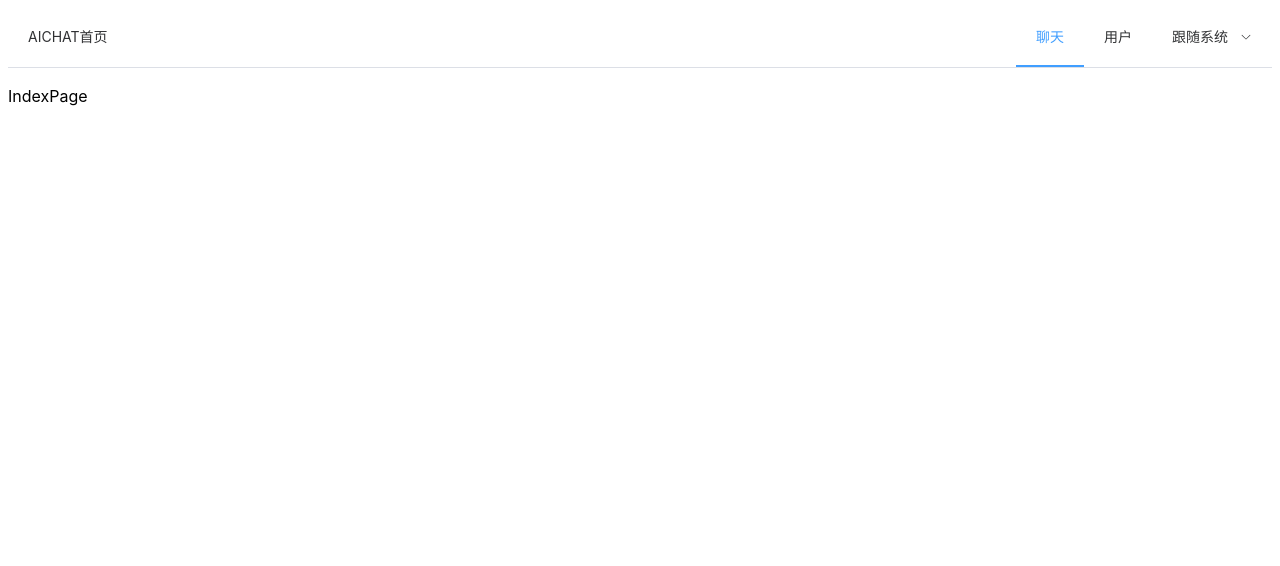
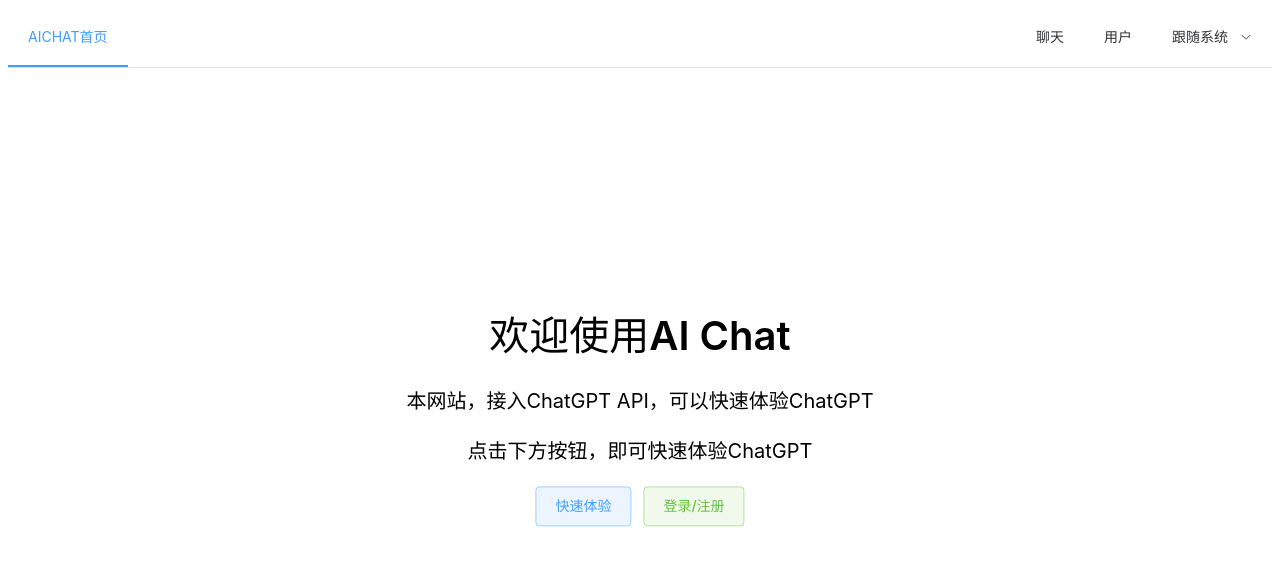
Before and after one commit to cr-zhichen/aichat_vue, a Vue app: page / in a window 1280 px wide. Shown: the top 566 px of the page. Built offline with nearby package versions, Linux system fonts and the light colour scheme.

Commit message:
完成主页UI

```diff
--- a/src/components/Menu.vue
+++ b/src/components/Menu.vue
@@ -2,12 +2,12 @@
 import {ref} from 'vue'
 import {getThemeName, setTheme} from "../tool/themeChange.js";
 import {useGoToChat, useGoToHome, useGoToUser} from "../router/goToRouter.js";
+import {globalState} from "../global/globalState.js";
 
 const goToHome = useGoToHome();
 const goToChat = useGoToChat();
 const goToUser = useGoToUser();
 
-const activeIndex = ref('1')
 const handleSelect = (key, keyPath) => {
     switch (key) {
         case '0':
@@ -19,8 +19,6 @@
         case '2':
             goToUser()
             break
-        case '3':
-            break
         default:
             break
     }
@@ -31,7 +29,7 @@
 
 <template>
     <el-menu
-            :default-active="activeIndex"
+            :default-active="globalState.activeIndex"
             class="el-menu-demo"
             mode="horizontal"
             :ellipsis="false"
--- a/src/global/globalState.js
+++ b/src/global/globalState.js
@@ -2,9 +2,5 @@
 import {reactive} from '@vue/reactivity';
 
 export const globalState = reactive({
-    // currentTheme: () => {
-    //     //从localStorage中获取主题
-    //     let theme = localStorage.getItem('vueuse-color-scheme');
-    //     return theme ? theme : 'auto';
-    // }
+    activeIndex: 'null',
 });
--- a/src/page/ChatPage.vue
+++ b/src/page/ChatPage.vue
@@ -6,6 +6,10 @@
 
 const route = useRoute()
 const id = ref(route.params.id)
+
+import {globalState} from "../global/globalState.js";
+
+globalState.activeIndex = '1';
 
 </script>
 
--- /dev/null
+++ b/src/page/HomePage.vue
@@ -0,0 +1,46 @@
+<script setup>
+import {globalState} from "../global/globalState.js";
+
+globalState.activeIndex = "0";
+</script>
+
+<template>
+    <div id="homePage">
+        <h2>欢迎使用AI Chat</h2>
+        <p>
+            本网站，接入ChatGPT API，可以快速体验ChatGPT
+        </p>
+        <p>
+            点击下方按钮，即可快速体验ChatGPT
+        </p>
+        <el-button type="primary" plain size="large">快速体验</el-button>
+        <el-button type="success" plain size="large">登录/注册</el-button>
+
+    </div>
+</template>
+
+<style scoped>
+
+#homePage {
+    /*    竖直和水平居中*/
+    position: absolute;
+    top: 50%;
+    left: 50%;
+    transform: translate(-50%, -50%);
+    /*    内部文字居中*/
+    text-align: center;
+}
+
+h2 {
+    font-size: 40px;
+    font-weight: 600;
+    margin-bottom: 20px;
+}
+
+p {
+    font-size: 20px;
+    font-weight: 400;
+    margin-bottom: 20px;
+}
+
+</style>
--- a/src/page/IndexPage.vue
+++ /dev/null
@@ -1,13 +0,0 @@
-<script setup>
-
-</script>
-
-
-<template>
-    <p>IndexPage</p>
-</template>
-
-
-<style scoped>
-
-</style>
--- a/src/page/UserPage.vue
+++ b/src/page/UserPage.vue
@@ -1,5 +1,7 @@
 <script setup>
+import {globalState} from "../global/globalState.js";
 
+globalState.activeIndex = '2';
 </script>
 
 
--- a/src/router/routes.js
+++ b/src/router/routes.js
@@ -3,7 +3,7 @@
         path: '/',
         name: 'home',
         title: '首页',
-        component: () => import('@/page/IndexPage.vue'), //.vue不能省略
+        component: () => import('@/page/HomePage.vue'), //.vue不能省略
     },
     {
         path: '/chat/:id?',
--- a/src/style.css
+++ b/src/style.css
@@ -19,6 +19,7 @@
     color: #646cff;
     text-decoration: inherit;
 }
+
 a:hover {
     color: #535bf2;
 }
@@ -28,6 +29,7 @@
     color: #646cff;
     text-decoration: inherit;
 }
+
 a:hover {
     color: #535bf2;
 }
@@ -56,9 +58,11 @@
     cursor: pointer;
     transition: border-color 0.25s;
 }
+
 button:hover {
     border-color: #646cff;
 }
+
 button:focus,
 button:focus-visible {
     outline: 4px auto -webkit-focus-ring-color;
```
Also changed, not shown: src/App.vue (+0 -14 lines). Lines whose indentation alone changed are shown as unchanged.
